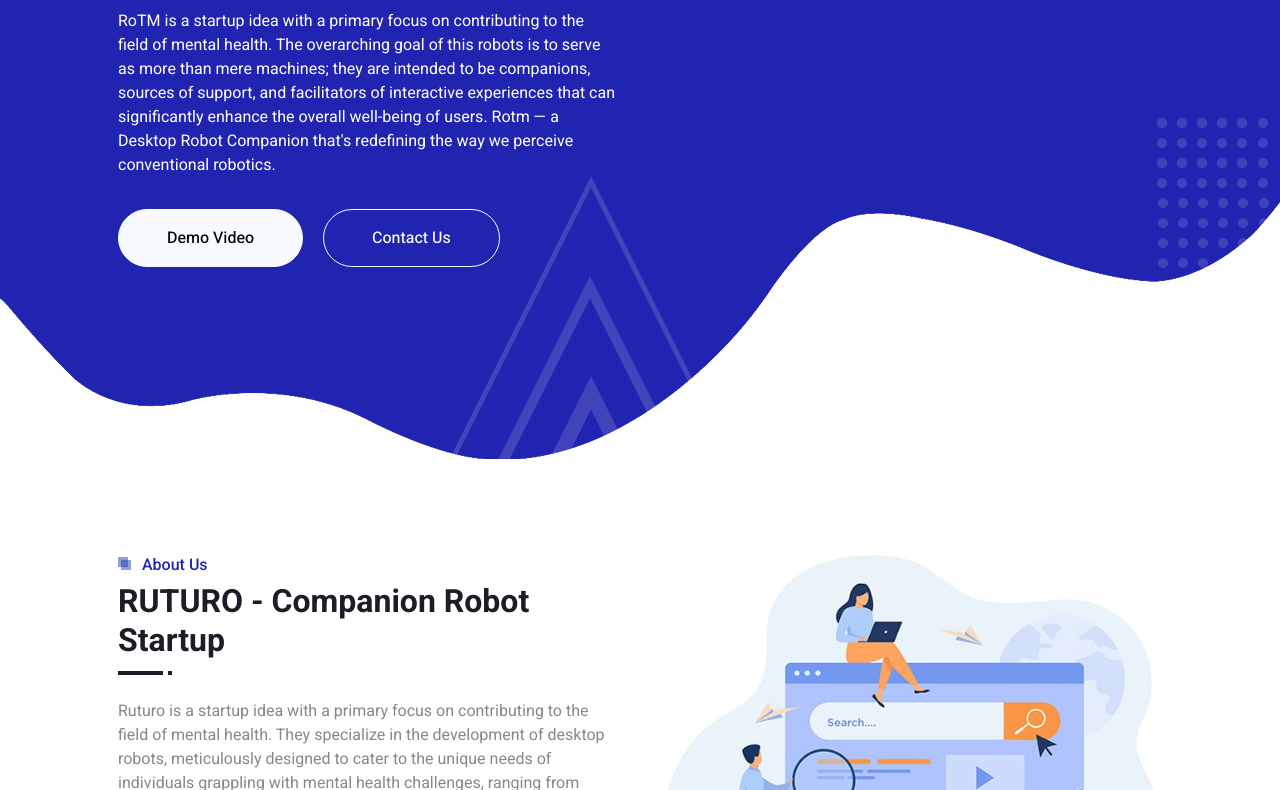
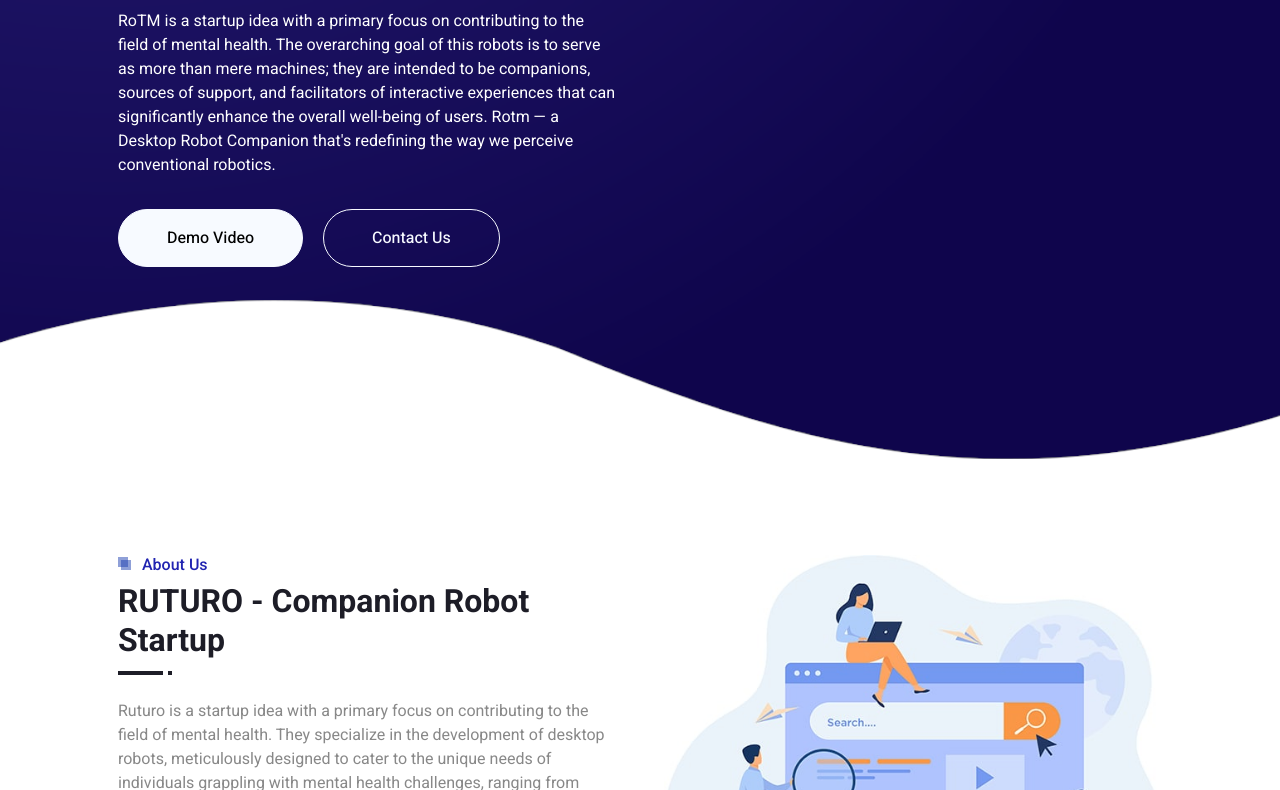
Before and after one commit to Ruturo/RoTM-SEOmaster, a plain HTML site: page index.html in a window 1280 px wide. Shown: the part 255-1045 px from the top of the page. Drawn offline with nearby package versions, Linux system fonts and the light colour scheme; some packages are replaced by stand-ins of ours; a script that the page names is missing.

Commit message:
changed hero header

```diff
--- a/css/style.css
+++ b/css/style.css
@@ -184,16 +184,19 @@ h6,
 /*** Hero Header ***/
 .hero-header {
     background:
-        url(../img/bg-dot.png),
+    /***    url(../img/bg-dot.png),
         url(../img/bg-dot.png),
         url(../img/bg-round.png),
         url(../img/bg-tree.png),
-        url(../img/bg-bottom-hero.png);
+    ***/
+        url(../img/hero-bg2.png);
     background-position:
+    /***
         10px 10px,
         bottom 190px right 10px,
         left 55% top -1px,
         left 45% bottom -1px,
+    ***/
         center bottom -1px;
     background-repeat: no-repeat;
 }
```
